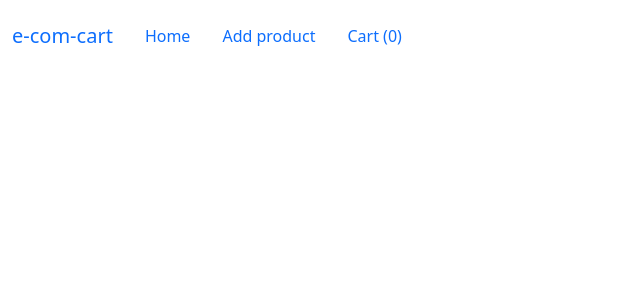
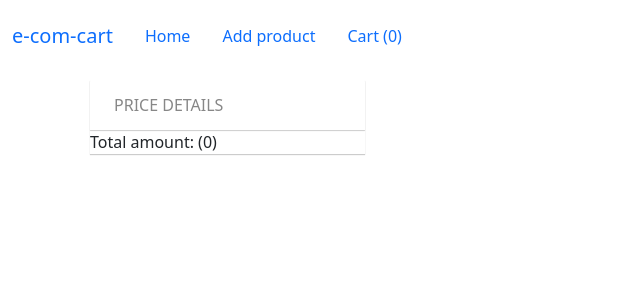
Before and after one commit to dhiral-github/E-com-cart, a React (Create React App) app: page /carts in a window 1280 px wide. Shown: the top 300 px of the page, without its empty margins (0-640 px from the left). Built offline with nearby package versions, Linux system fonts and the light colour scheme.

Commit message:
first commit

```diff
--- a/src/components/UI/AddToCart.js
+++ b/src/components/UI/AddToCart.js
@@ -1,3 +1,4 @@
+import { padding } from '@mui/system';
 import React from 'react';
 import { Image } from 'react-bootstrap';
 import { useDispatch, useSelector } from 'react-redux';
@@ -12,8 +13,9 @@ const AddToCart = () => {
     dispatch(removeCartItem(id))
   }
 
-  const { carts, toastDetails } = useSelector((state) => state.allproducts);
-  console.log('getCart from add to cart==>>>', carts);
+  const { toastDetails } = useSelector((state) => state.allproducts);
+  const {  cartsItem ,cartsDetail} = useSelector((state) => state.allproducts.carts);
+  console.log('getCart from add to cart==>>>', cartsItem);
 
   return (
     <div className='container'>
@@ -21,27 +23,31 @@ const AddToCart = () => {
         toastDetails.showToast &&
         <DismissibleToasts />
       }
-      <table className='table'>
-        <tbody>
+
         {
-            carts.map((item, index) => {
+          cartsItem.map((item, index) => {
             const { id, title, image, price, category, quantity } = item;
             return (
+
               <div style={{ display: 'flex' }} key={index}>
                 <div>
                   <Image style={{ width: '100px' }} src={image} />
-                    <h3>{quantity}</h3>
+                  <div className='my-2'>Qty: {quantity}</div>
                 </div>
-                  <div style={{ width: '55%' }}>
-                    <h4>
+                <div style={{ width: '55%', marginLeft: '5%' }}>
+                  <div >
+                    <span >
                       {title}
-                    </h4>
-                    <h4>
+                    </span>
+                  </div>
+                  <div>
                     ${price}
-                    </h4>
-                    <h4>
+                  </div>
+                  <div>
+                    <span>
                       {category}
-                    </h4>
+                    </span>
+                  </div>
                   <div>
                     <Link style={{ textDecoration: 'none', color: 'rgb(199 38 38' }} onClick={() => deleteCartItem(id)} >REMOVE</Link>
                   </div>
@@ -50,9 +56,26 @@ const AddToCart = () => {
             )
           })
         }
-        </tbody>
-      </table>
+        <div style={{
+          // position: 'relative',
+          // display: 'inline-block',
+          verticalalign: 'top',
+          width: '25%'
+        }}>
+          <div style={{ boxShadow: '0 1px 1px 0 rgb(0 0 0 / 20%)' }}>
+            <div>
+              <span style={{ boxShadow: '0 1px 1px 0 rgb(0 0 0 / 20%)',display:'block',textTransform:'uppercase', padding:'13px 24px',color:'#878787',minHeight: '47px',    borderRadius:' 2px 2px 0 0' }}>
+                Price details
+              </span>
+              <div>
+                <div>Total amount: ({cartsDetail.totalPrice})</div>
+
               </div>
+            </div>
+          </div>
+        </div>
+      </div>
+
 
   )
 }
--- a/src/redux/reducers/productReducer.js
+++ b/src/redux/reducers/productReducer.js
@@ -11,7 +11,13 @@ const intialState = {
     message: '',
   },
   numberCart: 0,
-  carts: [],
+  carts: {
+    cartsItem: [],
+    cartsDetail: {
+      totalPrice: 0
+    },
+  },
+
 };
 
 const productReducer = (state = intialState, action) => {
@@ -63,15 +69,15 @@ const productReducer = (state = intialState, action) => {
         productLoading: false,
       }
     }
+
     case "ADD_TO_CART": {
-      const productData = state.carts;
-      const isItemExist = productData.find((i) => i.id === payload.id);
-
+      const { cartsItem } = state.carts;
+      const isItemExist = cartsItem.find((i) => i.id === payload.id);
+      let cartTotalPrice = 0;
       if (!isItemExist) {
-        productData.push(payload);
+        cartsItem.push(payload);
       }
-
-      productData.forEach((i) => {
+      cartsItem.forEach((i) => {
         if (!i['quantity']) {
           i["quantity"] = 1;
         } else {
@@ -79,26 +85,43 @@ const productReducer = (state = intialState, action) => {
             i.quantity += 1;
           }
         }
+        cartTotalPrice += i.price*i.quantity;
       });
 
       return {
         ...state,
-        carts: productData,
-        numberCart: productData.length,
+        carts: {
+          cartsItem: cartsItem,
+          cartsDetail: {
+            totalPrice: Number(cartTotalPrice.toFixed(2)),
+          },
+        },
+        numberCart: cartsItem.length,
       }
     }
 
     case "DELETE_TO_CART": {
-      const proState = [...state.carts];
-      const deleteId = proState.filter((item) => item.id !== payload)
+      const proState = [...state.carts.cartsItem];
+      const remainProducts = proState.filter((item) => item.id !== payload)
+
+      const remainTotalPrice = remainProducts.reduce((total, currentValue) => {
+        return total + currentValue.price * currentValue.quantity;
+      },0)
+
       return {
         ...state,
-        carts: deleteId
+        carts: {
+          ...state.carts,
+          cartsItem: remainProducts,
+          cartsDetail: {
+            ...state.carts.cartsDetail,
+            totalPrice: Number(remainTotalPrice.toFixed(2)),
+          }
+        }
       }
     }
     case "UPDATE_PRODUCT": {
       const { id } = payload;
-
       const proState = [...state.products];
       const findObject = proState.findIndex((item) => item.id === id)
       proState.splice(findObject, 1, payload)
```
Lines whose indentation alone changed are shown as unchanged.
